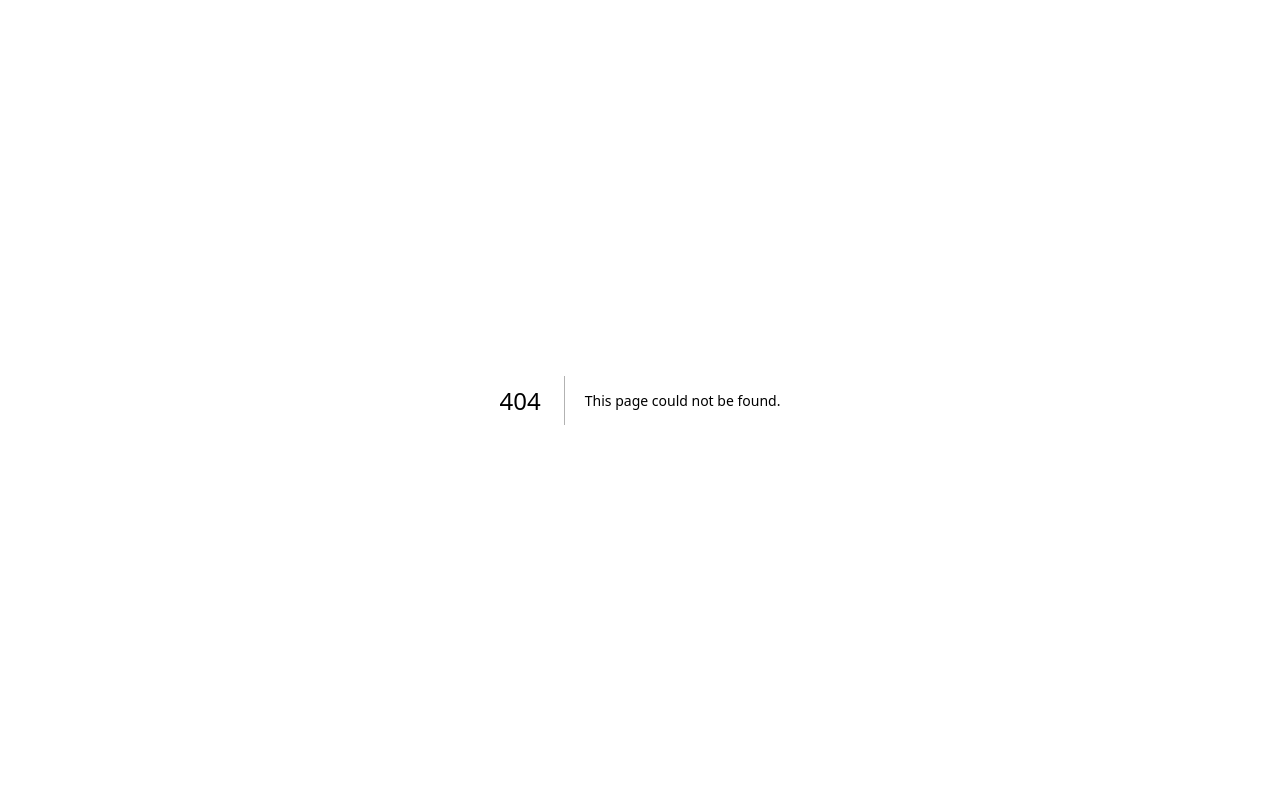
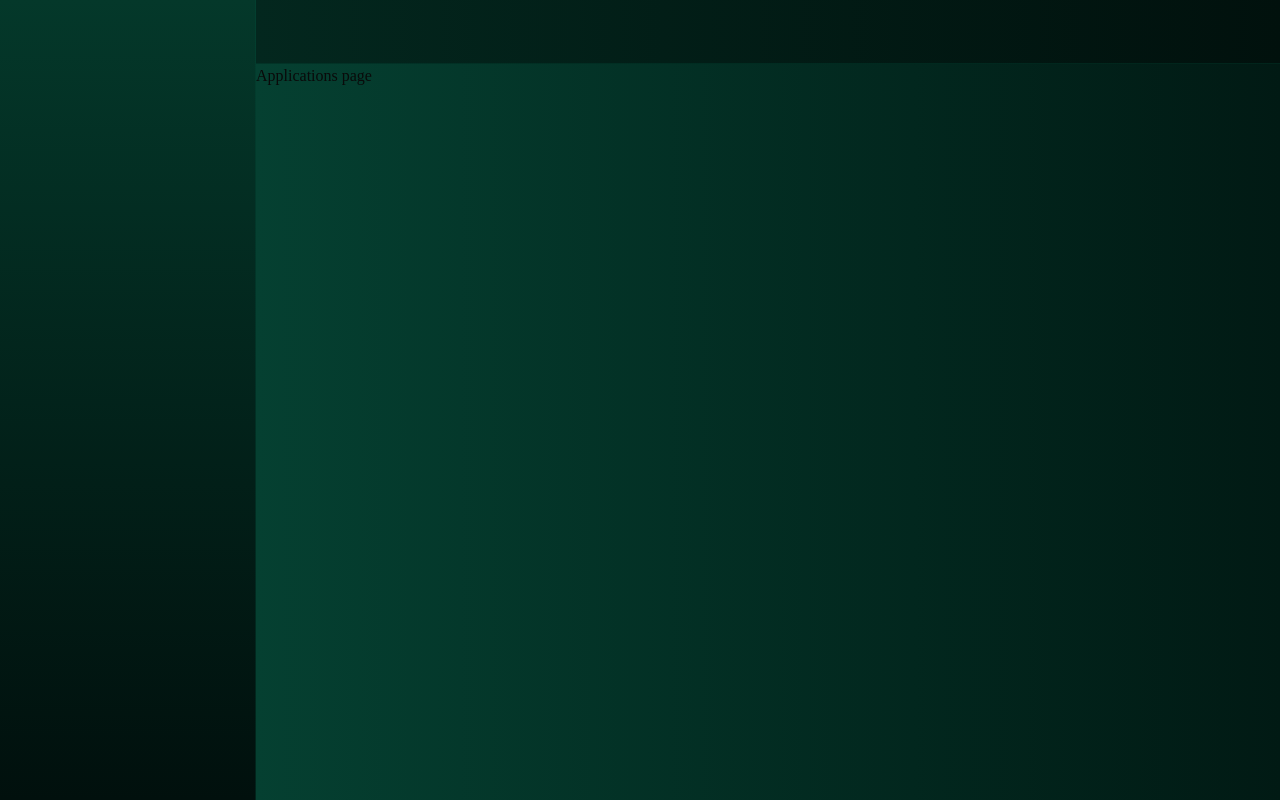
Before and after one commit to Lucreciaaaa/applyflow, a Next.js app: page /applications in a window 1280 px wide. Before the commit this address had no page. Built offline with nearby package versions, Linux system fonts and the light colour scheme.

Commit message:
(app) layout + prettier/tailwind config

```diff
--- a/package.json
+++ b/package.json
@@ -28,6 +28,7 @@
     "@types/react-dom": "^19",
     "eslint": "^9",
     "eslint-config-next": "16.1.6",
+    "prettier-plugin-tailwindcss": "^0.7.2",
     "tailwindcss": "^4",
     "typescript": "^5"
   }
--- /dev/null
+++ b/src/app/(app)/applications/page.tsx
@@ -0,0 +1,3 @@
+export default function Applications() {
+  return <h1>Applications page</h1>;
+}
--- /dev/null
+++ b/src/app/(app)/dashbord/page.tsx
@@ -0,0 +1,3 @@
+export default function Dashbord() {
+  return <h1>Dashbord page</h1>;
+}
--- /dev/null
+++ b/src/app/(app)/layout.tsx
@@ -0,0 +1,15 @@
+import AppContent from "@/components/layout/app-content";
+import AppSidebar from "@/components/layout/app-sidebar";
+
+type Props = {
+  children: React.ReactNode;
+};
+
+export default function AppLayout({ children }: Props) {
+  return (
+    <div className="flex h-screen flex-row">
+      <AppSidebar />
+      <AppContent>{children}</AppContent>
+    </div>
+  );
+}
--- /dev/null
+++ b/src/components/layout/app-content.tsx
@@ -0,0 +1,12 @@
+const AppContent = ({ children }: { children: React.ReactNode }) => {
+  return (
+    <div className="flex flex-1 flex-col">
+      <header className="flex h-16 items-center justify-between border-b border-emerald-900/30 bg-linear-to-r from-[#03271e] to-[#01110d] px-6 backdrop-blur-xl"></header>
+      <main className="flex-1 overflow-auto bg-linear-to-r from-[#054031] to-[#011a14]">
+        {children}
+      </main>
+    </div>
+  );
+};
+
+export default AppContent;
--- /dev/null
+++ b/src/components/layout/app-sidebar.tsx
@@ -0,0 +1,8 @@
+const AppSidebar = () => {
+  // add gradient color in config
+  return (
+    <aside className="flex w-64 shrink-0 flex-col border-r border-emerald-900/30 bg-linear-to-b from-[rgb(4,56,42)] to-[#01100d] backdrop-blur-xl"></aside>
+  );
+};
+
+export default AppSidebar;
```
Also changed, not shown: src/app/(auth)/layout.tsx (added), 2 other files (tests, documents, lock files or other folders).
